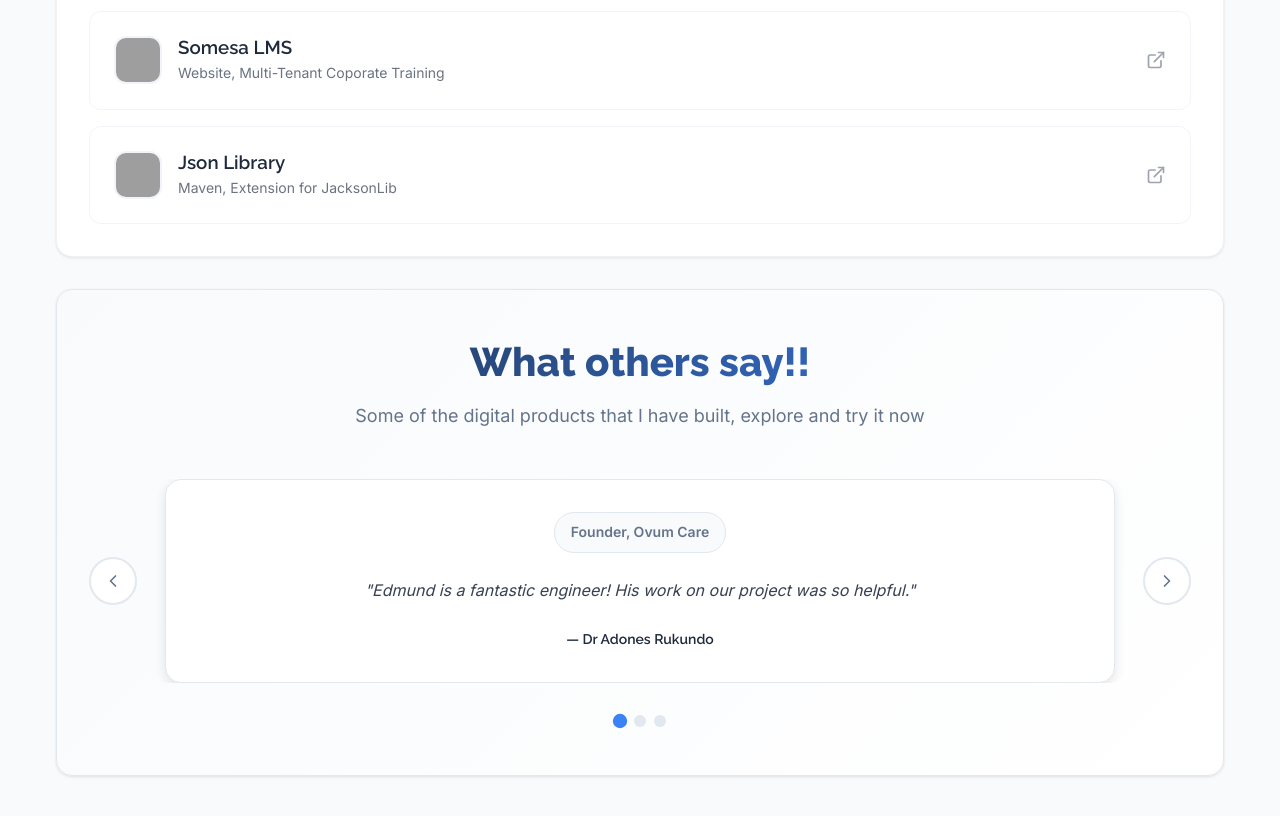
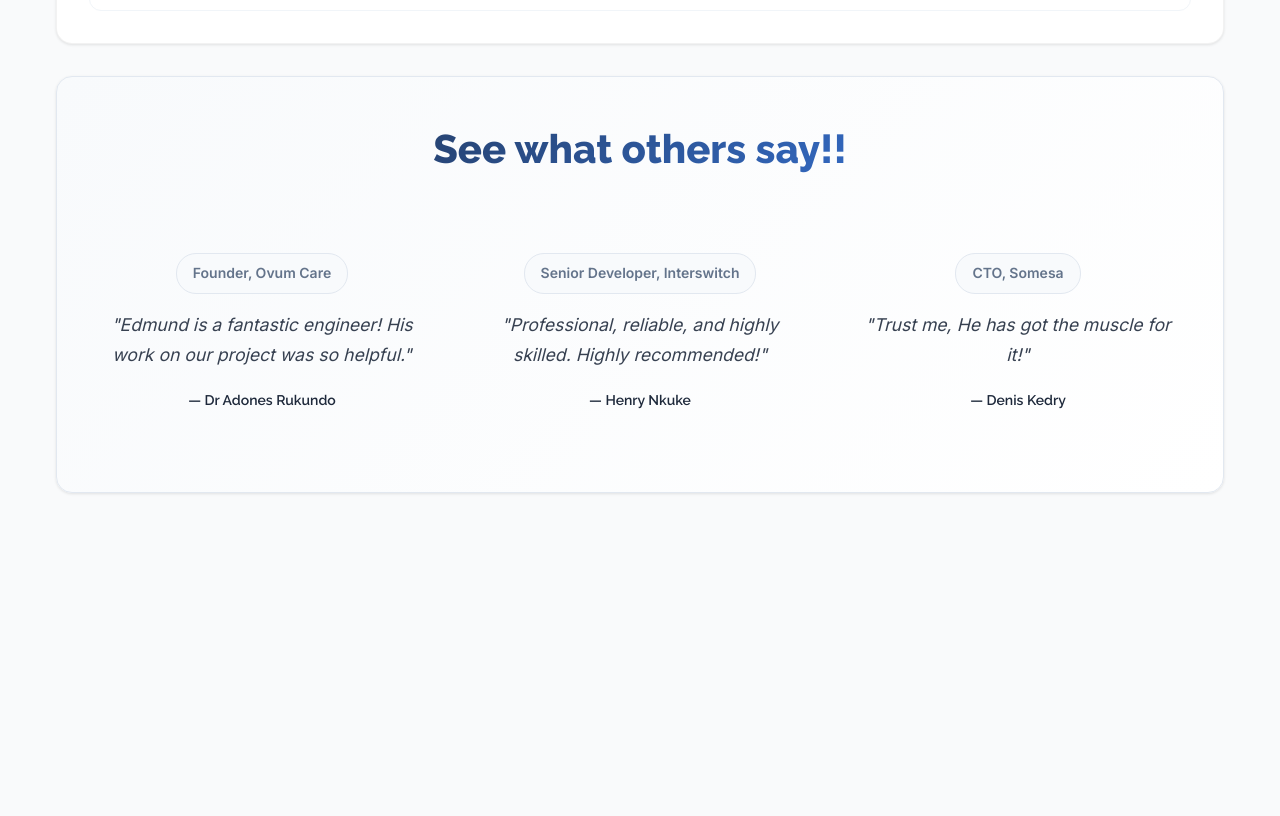
Before and after one commit to Edmundtutu/Portfolio, a React (Vite) app: page / in a window 1280 px wide. Shown: the part 1680-2496 px from the top of the page. After the commit the page ends 2269 px from the top, so only its background shows below. Built offline with nearby package versions, Linux system fonts and the light colour scheme; grey boxes are pictures that could not be loaded.

Commit message:
Testimonial

```diff
--- a/src/components/Carousel.css
+++ b/src/components/Carousel.css
@@ -17,7 +17,6 @@
 
 /* Vertical carousel (larger screens) */
 .carousel-container--x {
-  min-height: 400px;
   perspective: 1500px;
 }
 
--- a/src/components/TestimonialCarousel.tsx
+++ b/src/components/TestimonialCarousel.tsx
@@ -1,129 +1,112 @@
 import React, { useState, useEffect, useRef } from 'react';
-import { ChevronLeft, ChevronRight } from 'lucide-react';
 import { Testimonial } from './types';
 
 interface TestimonialCarouselProps {
   testimonials: Testimonial[];
 }
 
+const LARGE_SCREEN_WIDTH = 1024;
+
 const TestimonialCarousel: React.FC<TestimonialCarouselProps> = ({ testimonials }) => {
   const [currentIndex, setCurrentIndex] = useState(0);
   const [isAutoPlaying, setIsAutoPlaying] = useState(true);
-  const carouselRef = useRef<HTMLDivElement>(null);
-  const autoPlayRef = useRef<NodeJS.Timeout>();
+  const [isLargeScreen, setIsLargeScreen] = useState(false);
+  const autoPlayRef = useRef<number>();
 
-  // Fixed items per view - always show 1 item to avoid responsive issues
-  const itemsPerView = 1;
+  // Responsive screen detection
+  useEffect(() => {
+    const handleResize = () => {
+      setIsLargeScreen(window.innerWidth >= LARGE_SCREEN_WIDTH);
+    };
+    handleResize();
+    window.addEventListener('resize', handleResize);
+    return () => window.removeEventListener('resize', handleResize);
+  }, []);
 
-  // Auto-play functionality with slower speed
+  // Auto-play for small screens only
   useEffect(() => {
-    if (isAutoPlaying && testimonials.length > 1) {
-      autoPlayRef.current = setInterval(() => {
-        setCurrentIndex((prevIndex) => {
-          const maxIndex = testimonials.length - 1;
-          return prevIndex >= maxIndex ? 0 : prevIndex + 1;
-        });
-      }, 6000); // Increased from 4000ms to 6000ms for slower speed
+    if (!isLargeScreen && isAutoPlaying && testimonials.length > 1) {
+      autoPlayRef.current = window.setInterval(() => {
+        setCurrentIndex((prevIndex) => (prevIndex + 1) % testimonials.length);
+      }, 5000);
     }
+    return () => {
+      if (autoPlayRef.current) clearInterval(autoPlayRef.current);
+    };
+  }, [isAutoPlaying, testimonials.length, isLargeScreen]);
 
-    return () => {
-      if (autoPlayRef.current) {
-        clearInterval(autoPlayRef.current);
-      }
-    };
-  }, [isAutoPlaying, testimonials.length]);
+  // Large screens: show all testimonials in a row, no carousel
+  if (isLargeScreen) {
+    return (
+      <div className="testimonial-carousel-container" style={{ maxWidth: 1200, margin: '0 auto', display: 'flex', flexDirection: 'row', gap: '2rem', justifyContent: 'center', alignItems: 'stretch', flexWrap: 'nowrap', overflowX: 'auto' }}>
+        {testimonials.map((testimonial, index) => (
+          <div key={index} className="testimonial-slide" style={{ minWidth: 0, flex: '1 1 0', display: 'flex', flexDirection: 'column', alignItems: 'center', justifyContent: 'center', padding: '2rem 1rem', background: 'none', boxShadow: 'none', border: 'none' }}>
+            <div className="testimonial-role-badge" style={{ marginBottom: '1rem' }}>{testimonial.role}</div>
+            <div className="testimonial-content" style={{ textAlign: 'center', background: 'none', boxShadow: 'none', padding: 0 }}>
+              <p className="testimonial-feedback" style={{ fontStyle: 'italic', fontSize: '1.1rem', marginBottom: '1.25rem' }}>
+                "{testimonial.feedback}"
+              </p>
+              <span className="testimonial-name" style={{ fontWeight: 600 }}>— {testimonial.name}</span>
+            </div>
+          </div>
+        ))}
+      </div>
+    );
+  }
 
-  const goToPrevious = () => {
-    setIsAutoPlaying(false);
-    setCurrentIndex((prevIndex) => {
-      const maxIndex = testimonials.length - 1;
-      return prevIndex <= 0 ? maxIndex : prevIndex - 1;
-    });
-    setTimeout(() => setIsAutoPlaying(true), 8000); // Longer pause after manual interaction
-  };
-
-  const goToNext = () => {
-    setIsAutoPlaying(false);
-    setCurrentIndex((prevIndex) => {
-      const maxIndex = testimonials.length - 1;
-      return prevIndex >= maxIndex ? 0 : prevIndex + 1;
-    });
-    setTimeout(() => setIsAutoPlaying(true), 8000); // Longer pause after manual interaction
-  };
-
-  const goToSlide = (index: number) => {
-    setIsAutoPlaying(false);
-    setCurrentIndex(index);
-    setTimeout(() => setIsAutoPlaying(true), 8000); // Longer pause after manual interaction
-  };
-
-  const canShowControls = testimonials.length > 1;
-
+  // Small screens: carousel effect
   return (
-    <div className="testimonial-carousel-container">
-      <div className="testimonial-carousel-wrapper">
-        {canShowControls && (
-          <button
-            className="testimonial-nav-button testimonial-nav-prev"
-            onClick={goToPrevious}
-            aria-label="Previous testimonial"
-          >
-            <ChevronLeft size={20} />
-          </button>
-        )}
-
+    <div className="testimonial-carousel-container" style={{ maxWidth: 600, margin: '0 auto', position: 'relative' }}>
+      <div className="testimonial-carousel-wrapper" style={{ display: 'flex', alignItems: 'center', justifyContent: 'center', gap: 0 }}>
         <div
-          ref={carouselRef}
           className="testimonial-carousel"
           onMouseEnter={() => setIsAutoPlaying(false)}
           onMouseLeave={() => setIsAutoPlaying(true)}
+          style={{ flex: 1, minHeight: 180, display: 'flex', alignItems: 'center', justifyContent: 'center', position: 'relative', overflow: 'hidden' }}
         >
-          <div
-            className="testimonial-carousel-track"
-            style={{
-              transform: `translateX(-${currentIndex * 100}%)`,
-              width: `${testimonials.length * 100}%`
-            }}
-          >
-            {testimonials.map((testimonial, index) => (
-              <div
-                key={index}
-                className="testimonial-carousel-item"
-                style={{ width: `${100 / testimonials.length}%` }}
-              >
-                <div className="testimonial-card">
-                  <div className="testimonial-role-badge">
-                    {testimonial.role}
-                  </div>
-                  <div className="testimonial-content">
-                    <p className="testimonial-feedback">"{testimonial.feedback}"</p>
-                    <span className="testimonial-name">— {testimonial.name}</span>
-                  </div>
-                </div>
+          {testimonials.map((testimonial, index) => (
+            <div
+              key={index}
+              className="testimonial-slide"
+              style={{
+                position: 'absolute',
+                left: 0,
+                top: 0,
+                width: '100%',
+                opacity: index === currentIndex ? 1 : 0,
+                zIndex: index === currentIndex ? 1 : 0,
+                transition: 'opacity 0.7s cubic-bezier(0.4,0,0.2,1)',
+                pointerEvents: index === currentIndex ? 'auto' : 'none',
+                display: 'flex',
+                flexDirection: 'column',
+                alignItems: 'center',
+                justifyContent: 'center',
+                padding: '2rem 1rem',
+                background: 'none',
+                boxShadow: 'none',
+                border: 'none',
+              }}
+            >
+              <div className="testimonial-role-badge" style={{ marginBottom: '1rem' }}>{testimonial.role}</div>
+              <div className="testimonial-content" style={{ textAlign: 'center', background: 'none', boxShadow: 'none', padding: 0 }}>
+                <p className="testimonial-feedback" style={{ fontStyle: 'italic', fontSize: '1.1rem', marginBottom: '1.25rem' }}>
+                  "{testimonial.feedback}"
+                </p>
+                <span className="testimonial-name" style={{ fontWeight: 600 }}>— {testimonial.name}</span>
               </div>
-            ))}
-          </div>
+            </div>
+          ))}
         </div>
-
-        {canShowControls && (
-          <button
-            className="testimonial-nav-button testimonial-nav-next"
-            onClick={goToNext}
-            aria-label="Next testimonial"
-          >
-            <ChevronRight size={20} />
-          </button>
-        )}
       </div>
-
-      {canShowControls && (
-        <div className="testimonial-indicators">
+      {testimonials.length > 1 && (
+        <div className="testimonial-indicators" style={{ marginTop: '1.5rem' }}>
           {testimonials.map((_, index) => (
             <button
               key={index}
-              className={`testimonial-indicator ${index === currentIndex ? 'active' : ''}`}
-              onClick={() => goToSlide(index)}
+              className={`testimonial-indicator${index === currentIndex ? ' active' : ''}`}
+              onClick={() => setCurrentIndex(index)}
               aria-label={`Go to testimonial ${index + 1}`}
+              style={{ transition: 'background 0.2s' }}
             />
           ))}
         </div>
--- a/src/components/Testimonials.tsx
+++ b/src/components/Testimonials.tsx
@@ -9,10 +9,7 @@ type TestimonialsProps = {
 const Testimonials: React.FC<TestimonialsProps> = ({ testimonials }) => (
   <section className="card testimonials-section">
     <div className="testimonials-header">
-      <h2 className="section-title">What others say!!</h2>
-      <p className="section-description">
-        Some of the digital products that I have built, explore and try it now
-      </p>
+      <h2 className="section-title">See what others say!!</h2>
     </div>
     <TestimonialCarousel testimonials={testimonials} />
   </section>
--- a/src/data/profile.ts
+++ b/src/data/profile.ts
@@ -72,7 +72,7 @@ export const testimonials: Testimonial[] = [
   },
   {
     name: "Henry Nkuke",
-    role: "Senior Developer, Interswitch Uganda",
+    role: "Senior Developer, Interswitch",
     feedback: "Professional, reliable, and highly skilled. Highly recommended!",
     avatar: "https://randomuser.me/api/portraits/men/2.jpg"
   },
--- a/src/index.css
+++ b/src/index.css
@@ -551,7 +551,6 @@ main {
 .tech-stack-content {
   display: flex;
   flex-direction: column;
-  gap: 2rem; /* Reduced from 3rem to minimize void space */
 }
 
 .tech-stack-main {
@@ -559,7 +558,7 @@ main {
   grid-template-columns: 1fr 1fr;
   gap: 3rem;
   align-items: start;
-  min-height: 500px;
+  min-height: 300px;
 }
 
 .carousel-section {
@@ -567,7 +566,7 @@ main {
   display: flex;
   align-items: center;
   justify-content: center;
-  min-height: 400px;
+  min-height: 300px;
 }
 
 /* Responsive carousel styling */
```
Also changed, not shown: icons/icon.svg (added).
